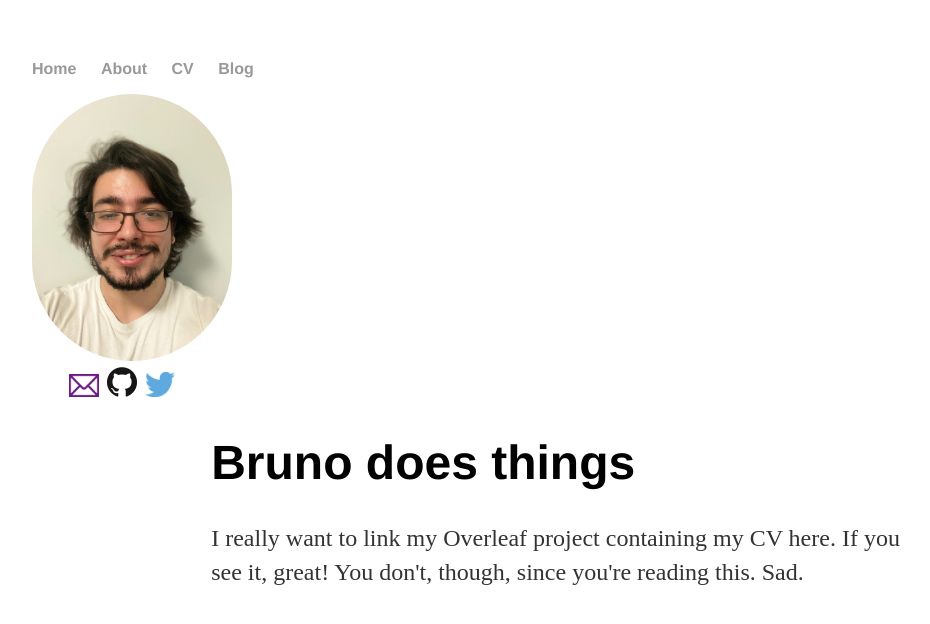
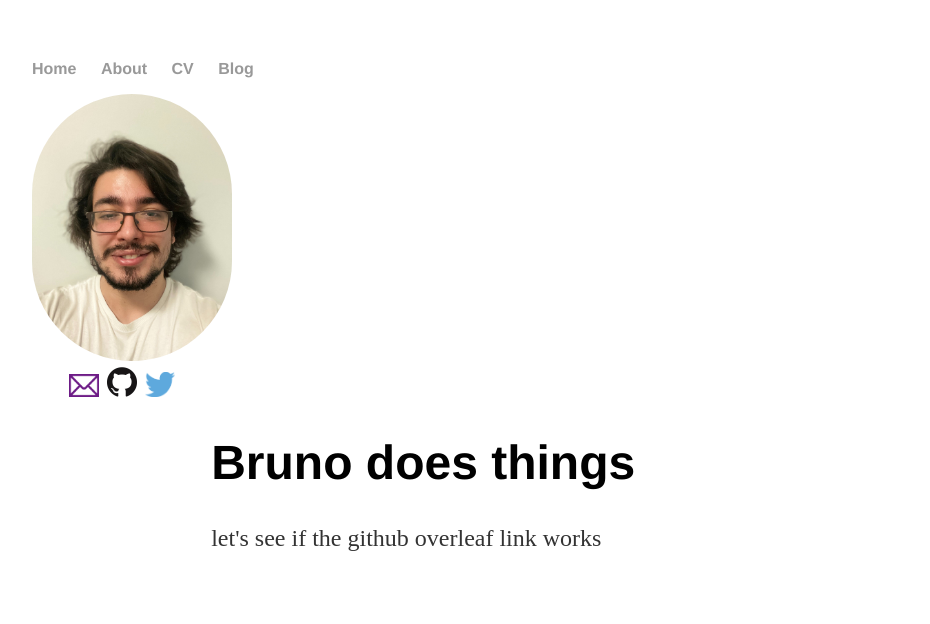
Before and after one commit to Brunnun/brunnun.github.io, a Jekyll site: the page built from cv/index.html, in a window 1280 px wide. Shown: the top 624 px of the page, without its empty margins (160-1090 px from the left). Built offline with Jekyll 4.4.1, drawn with Linux system fonts in a browser that asks for light colours.

Commit message:
Trying to get the CV on Overleaf to work.

```diff
--- a/cv/index.html
+++ b/cv/index.html
@@ -3,4 +3,4 @@ layout: default
 title: Bruno does things
 ---
 <h1>{{ page.title }}</h1>
-<p> I really want to link my Overleaf project containing my CV here. If you see it, great! You don't, though, since you're reading this. Sad.</p>
+<p> let's see if the github overleaf link works </p>
```
Also changed, not shown: 2 other files.
